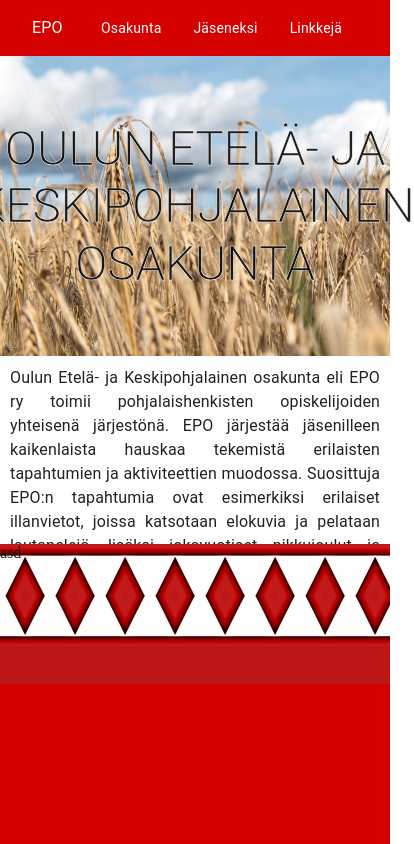
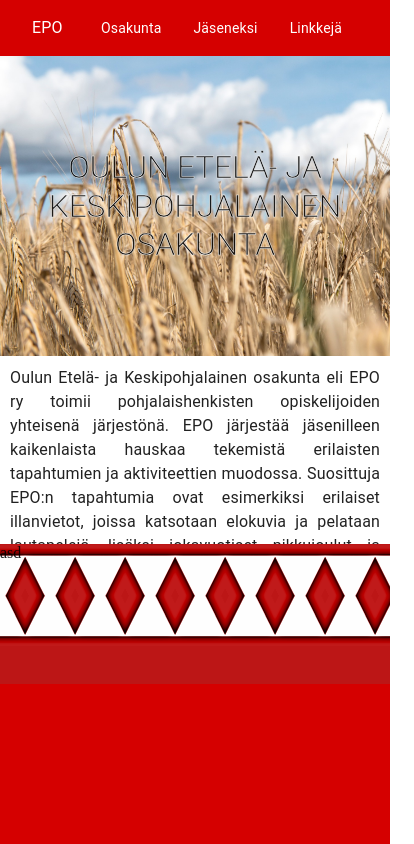
Before and after one commit to ehip/epo, a React (Create React App) app: page / in a window 390 px wide. Shown: the whole page, 414 px wide, since content can reach past the window. Built offline with nearby package versions, Linux system fonts and the light colour scheme.

Commit message:
more h2 breakpoints

```diff
--- a/src/theme.js
+++ b/src/theme.js
@@ -21,8 +21,14 @@ const theme = createMuiTheme({
         h2: {
             "@media (max-width:600px)": {
                 fontSize: "3rem"
+            },
+            "@media (max-width:470px)": {
+                fontSize: "2rem"
+            },
+            "@media (max-width:280px)": {
+                fontSize: "1.5rem"
             }
-        }
+        },
     }
 })
 
```
